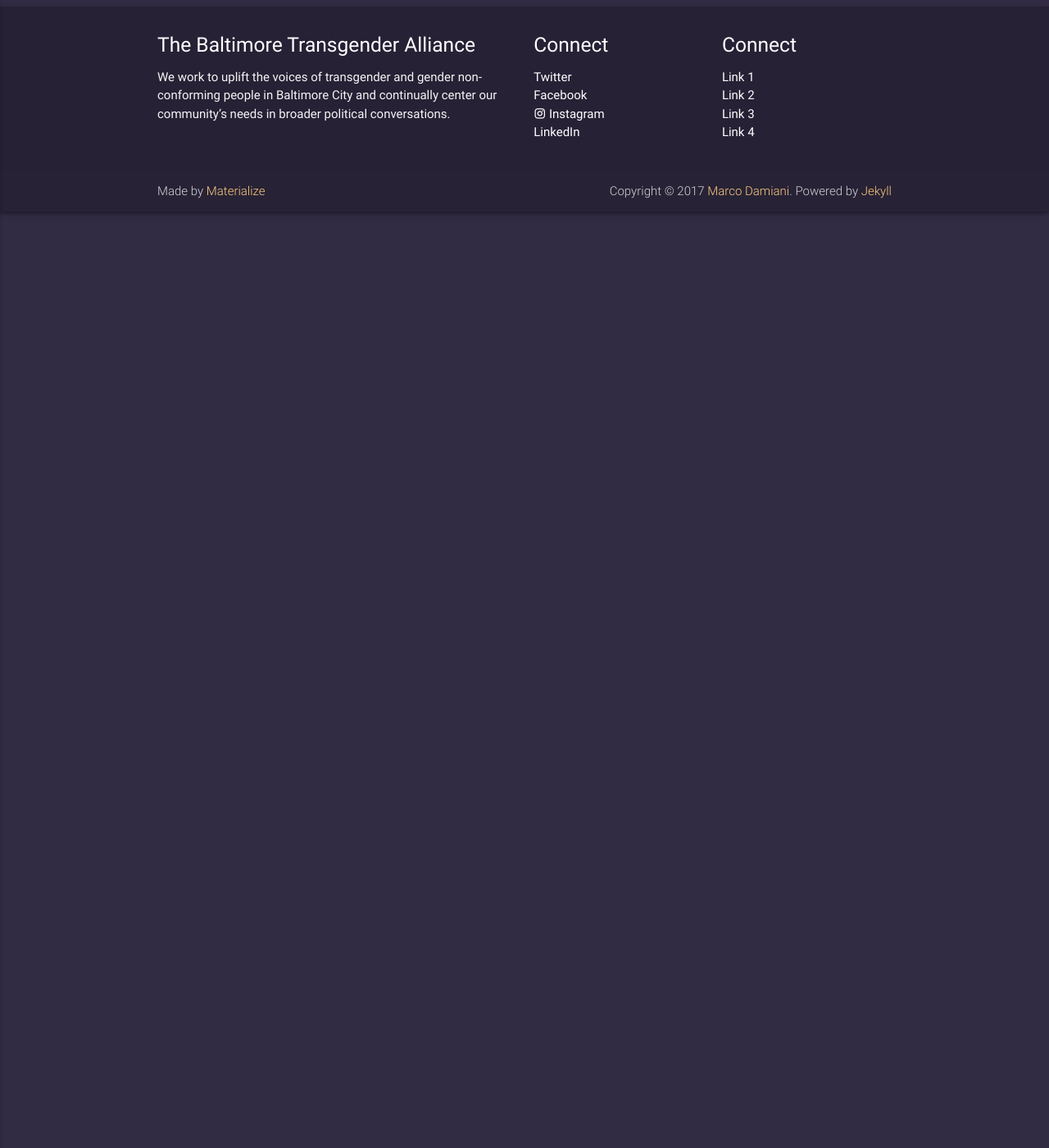
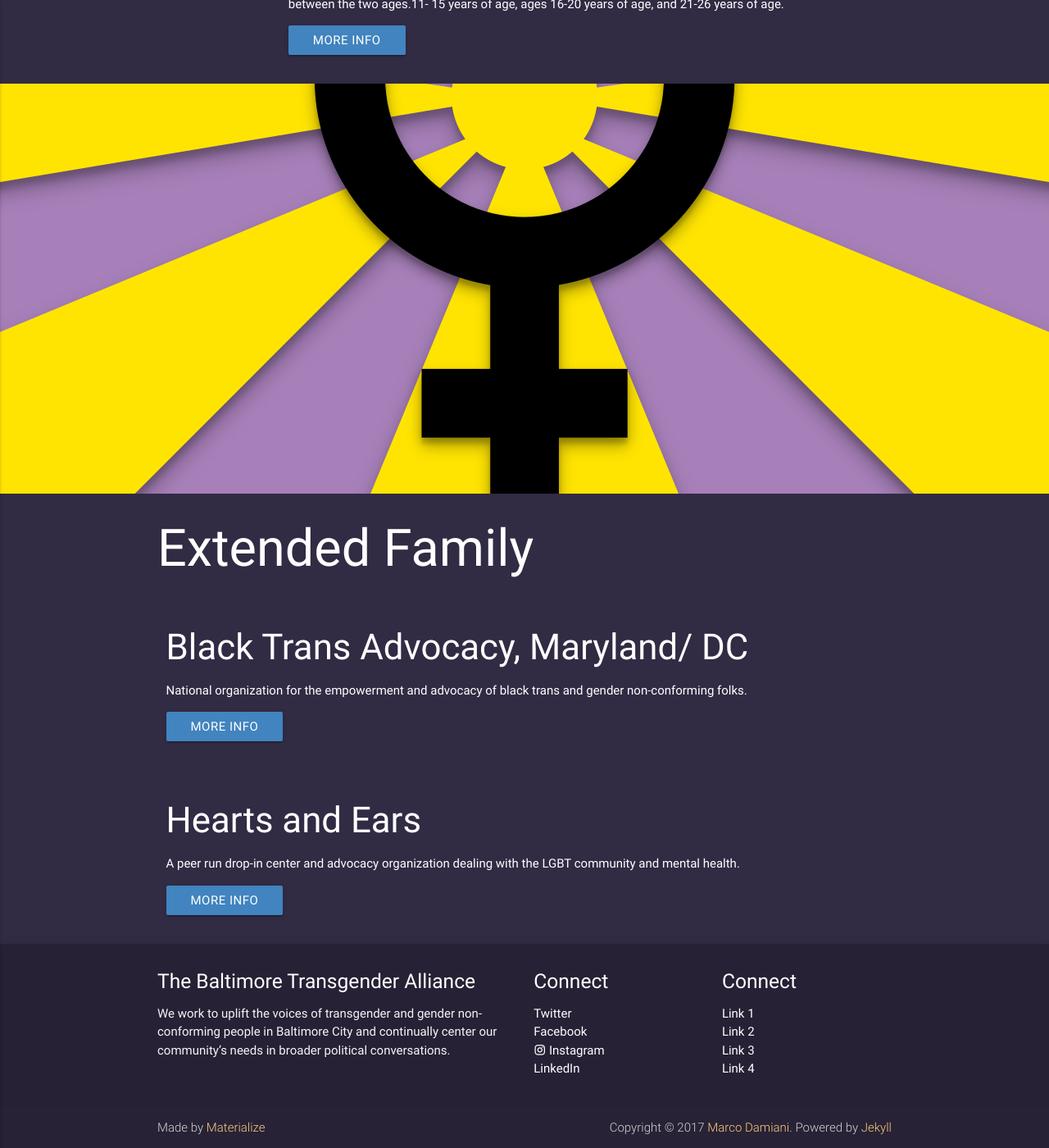
Before and after one commit to The-Baltimore-Transgender-Alliance/bta-site, a Jekyll site: the page built from _pages/about.html, in a window 1280 px wide and 1400 px high, scrolled down 7177 px. Shown: the whole window at 82% size. Built offline with Jekyll 4.4.1, drawn with Linux system fonts in a browser that asks for light colours; nearby versions of some CDN libraries; before the commit the page ends 7435 px from its top, so only the background shows below that; some of the changed text lies outside the part shown; grey boxes are pictures that could not be loaded.

Commit message:
fixed about page

```diff
--- a/_pages/about.html
+++ b/_pages/about.html
@@ -20,7 +20,7 @@
 		</div>
 	</div>
 
-	<div class="parallax-container"><div class="parallax">
+	<div class="parallax-container my-about-parallax"><div class="parallax">
 		<img src="/assets/images/parallax-1.png"/>
 	</div></div>
 
@@ -70,9 +70,12 @@
 		</div>
 	</div>
 
-	<div class="parallax-container"><div class="parallax">
+	<div class="parallax-container my-about-parallax"><div class="parallax">
 		<img src="/assets/images/parallax-2.png"/>
 	</div></div>
+
+
+
 
 
 	<!-- STRUCTURE -->
@@ -87,7 +90,7 @@
 		</div>
 	</div>
 
-	<div class="parallax-container"><div class="parallax">
+	<div class="parallax-container my-about-parallax"><div class="parallax">
 		<img src="/assets/images/parallax-4.png"/>
 	</div></div>
 
@@ -103,22 +106,22 @@
 	</div>
 
 	{% for person in site.people %}
-		<div class="my-about-container container">
+		<div class="my-person my-about-container container">
 			<div class="my-avatar-block">
-				{% include cloudinary-image.html image=person.cloudinary_image options="w_200,h_200,c_pad,b_auto:border,r_max" %}
+				{% if person.cloudinary_image %}
+					<img class="my-bg darken-1 z-depth-2" src="https://res.cloudinary.com/{{ site.cloud_name }}/w_200,h_200,c_pad,b_auto:border/{{ person.cloudinary_image }}"/>
+				{% endif %}
 			</div>
 			<div class="my-text-block section">
 				<h3>{{person.name}}</h3>
-				<span class="card-title my-subtitle">{{include.person.position}}</span>
+				<span class="my-subtitle">{{ person.position }}</span>
 				<p class="my-description">{{ person.content | strip_html }}</p>
-				<div class="card-action">
-					<a href="{{include.person.url}}">More Info</a>
-				</div>
+				<a class="waves-effect waves-light btn" href="{{person.url}}">More Info</a>
 			</div>
 		</div>
 	{% endfor %}
 
-	<div class="parallax-container"><div class="parallax">
+	<div class="parallax-container my-about-parallax"><div class="parallax">
 		<img src="/assets/images/parallax-3.png"/>
 	</div></div>
 
@@ -134,20 +137,47 @@
 
 	{% assign member_orgs = site.orgs | where : "member_org","true" %}
 	{% for org in member_orgs %}
-		<div class="my-about-container container">
+		<div class="my-org my-about-container container">
 			<div class="my-avatar-block">
-				{% include cloudinary-image.html image=org.cloudinary_image options="w_200,h_200,c_pad,b_auto:border,r_max" %}
+				{% if org.cloudinary_image %}
+					<img class="my-bg darken-1 z-depth-2" src="https://res.cloudinary.com/{{ site.cloud_name }}/w_200,h_200,c_pad,b_auto:border,r_max/{{ org.cloudinary_image }}"/>
+				{% endif %}
 			</div>
 			<div class="my-text-block section">
 				<h3>{{org.name}}</h3>
 				<p class="my-description">{{ org.content | strip_html }}</p>
-				<div class="card-action">
-					<a href="{{include.org.url}}">More Info</a>
-				</div>
+				<a class="waves-effect waves-light btn" href="{{org.url}}">More Info</a>
 			</div>
 		</div>
 	{% endfor %}
 
+	<div class="parallax-container my-about-parallax"><div class="parallax">
+		<img src="/assets/images/parallax-5.png"/>
+	</div></div>
+
+
+
+
+
+	<!-- Extended Family -->
+	<div class="container">
+		<h1>Extended Family</h1>
+	</div>
+	{% assign other_orgs = site.orgs | where : "member_org","false" %}
+	{% for org in other_orgs %}
+		<div class="my-org my-about-container container">
+			<!-- <div class="my-avatar-block">
+				{% if org.cloudinary_image %}
+					<img class="my-bg darken-1 z-depth-2" src="https://res.cloudinary.com/{{ site.cloud_name }}/w_200,h_200,c_pad,b_auto:border,r_max/{{ org.cloudinary_image }}"/>
+				{% endif %}
+			</div> -->
+			<div class="my-text-block section">
+				<h3>{{org.name}}</h3>
+				<p class="my-description">{{ org.content | strip_html }}</p>
+				<a class="waves-effect waves-light btn" href="{{org.url}}">More Info</a>
+			</div>
+		</div>
+	{% endfor %}
 </div>
 <!-- <div class="container white-text"><div class="row">
 
@@ -195,7 +225,7 @@
 
 
 
-<div class="parallax-container"><div class="parallax">
+<div class="parallax-container my-about-parallax"><div class="parallax">
 	<img src="/assets/images/parallax-1.png"/>
 </div></div>
 
@@ -216,7 +246,7 @@
 
 
 
-<div class="parallax-container"><div class="parallax">
+<div class="parallax-container my-about-parallax"><div class="parallax">
 	<img src="/assets/images/parallax-3.png"/>
 </div></div>
 
@@ -237,7 +267,7 @@
 
 
 
-<div class="parallax-container"><div class="parallax">
+<div class="parallax-container my-about-parallax"><div class="parallax">
 	<img src="/assets/images/parallax-4.png"/>
 </div></div>
 
@@ -258,7 +288,7 @@
 
 
 
-<div class="parallax-container"><div class="parallax">
+<div class="parallax-container my-about-parallax"><div class="parallax">
 	<img src="/assets/images/parallax-5.png"/>
 </div></div>
 
--- a/_sass/main.scss
+++ b/_sass/main.scss
@@ -13,6 +13,7 @@
 @import "pages/about";
 @import "pages/resources";
 @import "pages/gallery";
+@import "pages/projects";
 
 @charset "utf-8";
 
--- a/_sass/pages/about.scss
+++ b/_sass/pages/about.scss
@@ -1,27 +1,3 @@
-// @media #{$small-and-down} {
-// 	.my-text-block, .my-vector-block {
-// 		height: 550px;
-// 	}
-// }
-//
-// @media #{$medium-only} {
-// 	.my-text-block, .my-vector-block {
-// 		height: 500px;
-// 	}
-// }
-//
-// @media #{$large-and-up} {
-// 	.my-text-block, .my-vector-block {
-// 		height: 450px;
-// 	}
-// }
-//
-// @media #{$extra-large-and-up} {
-// 	.my-text-block, .my-vector-block {
-// 		height: 400px;
-// 	}
-// }
-
 .my-about-container {
 	margin-bottom: 20px;
 	display: flex;
@@ -30,49 +6,113 @@
 	align-items: center;
 }
 
-.my-text-block {
+.my-text-block, .my-img-block, .my-avatar-block {
 	padding-left: 10.5px;
 	padding-right: 10.5px;
-
-	flex-basis: 75%;
 }
 
-.my-img-block {
-	padding-left: 10.5px;
-	padding-right: 10.5px;
-
-	flex-basis: 25%;
-
-	display: flex;
-	flex-direction: row;
-	justify-content: center;
-	align-items: center;
-
+.my-text-block {
+	flex-grow: 1; // grows to the rest of the container
 }
 
-.my-img-block img {
-	width: 80%;
+.my-text-block .my-subtitle {
+	font-size: 18px;
+	font-weight: 300;
+	font-style: italic;
+	line-height: 26px;
 }
 
-.my-avatar-block {
-	padding-left: 10.5px;
-	padding-right: 10.5px;
+.my-img-block, .my-avatar-block {
+	flex-shrink: 0; // don't shrink when the others grow
 
-	flex-basis: 25%;
-
+	// for children
 	display: flex;
 	flex-direction: row;
 	justify-content: center;
 	align-items: center;
 }
 
+.my-img-block img {
+	width: 100%;
+}
+
 .my-avatar-block img {
-	width: 50%;
 	border-radius: 50% !important;
 }
 
-.parallax-container{
+.my-person .my-avatar-block img {
+	padding: 12px;
+}
+
+.my-org .my-avatar-block img {
+	padding: 24px;
+}
+
+.my-about-parallax {
 	margin-bottom: 20px;
+}
+
+@media #{$small-and-down} {
+	.my-about-container {
+		flex-wrap: wrap;
+	}
+	.my-avatar-block {
+		flex-basis: percentage(12/12);
+	}
+	.my-avatar-block img {
+		max-width: 80%;
+	}
+	.my-img-block {
+		flex-basis: percentage(12/12);
+	}
+	.my-img-block img {
+		max-width: 60%;
+	}
+}
+
+@media #{$medium-only} {
+	.my-avatar-block {
+		flex-basis: percentage(4/12);
+	}
+	.my-avatar-block img {
+		max-width: 90%;
+	}
+	.my-img-block {
+		flex-basis: percentage(4/12);
+	}
+	.my-img-block img {
+		max-width: 80%;
+	}
+}
+
+@media #{$large-and-up} {
+	.my-avatar-block {
+		flex-basis: percentage(3/12);
+	}
+	.my-avatar-block img {
+		max-width: 80%;
+	}
+	.my-img-block {
+		flex-basis: percentage(3/12);
+	}
+	.my-img-block img {
+		max-width: 80%;
+	}
+}
+
+@media #{$extra-large-and-up} {
+	.my-avatar-block {
+		flex-basis: percentage(2/12);
+	}
+	.my-avatar-block img {
+		max-width: 90%;
+	}
+	.my-img-block {
+		flex-basis: percentage(2/12);
+	}
+	.my-img-block img {
+		max-width: 90%;
+	}
 }
 
 
@@ -81,73 +121,6 @@
 
 
 
-
-
-.my-person-card .card-content .my-subtitle {
-	font-size: 18px;
-	font-weight: 300;
-	font-style: italic;
-	line-height: 26px;
-}
-
-.my-person-card .card-content .my-description {
-	display: -webkit-box;
-	-webkit-box-orient: vertical;
-	overflow: hidden;
-}
-
-@media #{$small-and-down} {
-	.my-person-card .card-content .my-description {
-		-webkit-line-clamp: 3;
-	}
-}
-
-@media #{$medium-only} {
-	.my-person-card .card-content .my-description {
-		-webkit-line-clamp: 4;
-	}
-}
-
-@media #{$large-and-up} {
-	.my-person-card .card-content .my-description {
-		-webkit-line-clamp: 5;
-	}
-}
-
-@media #{$extra-large-and-up} {
-	.my-person-card .card-content .my-description {
-		-webkit-line-clamp: 6;
-	}
-}
-
-
-
-
-
-.my-person-block .my-img img {
-	max-width: 200px !important;
-	max-height: 200px !important;
-	border-radius: 50% !important;
-	height: auto !important;
-}
-
-
-
-.my-person-card .card-image {
-	padding: 24px;
-}
-
-.my-person-card .card-image img {
-	max-width: 200px !important;
-	max-height: 200px !important;
-	border-radius: 50% !important;
-	height: auto !important;
-}
-
-.my-org-card .card-image {
-	padding: 24px;
-}
-
 .my-org-card .card-image img {
 	max-width: 200px !important;
 	max-height: 200px !important;
@@ -155,13 +128,3 @@
 	border-radius: 50% !important;
 	height: auto !important;
 }
-
-.my-blog-card .card-image img {
-	max-width: 300px !important;
-	max-height: 300px !important;
-}
-
-.my-project-card .card-title {
-	font-size: 24px;
-	font-weight: 300;
-}
--- /dev/null
+++ b/_sass/pages/projects.scss
@@ -0,0 +1,4 @@
+.my-project-card .card-title {
+	font-size: 24px;
+	font-weight: 300;
+}
```
Also changed, not shown: _people/cola.md (deleted, +0 -11 lines), 1 other file. Lines whose indentation alone changed are shown as unchanged.
